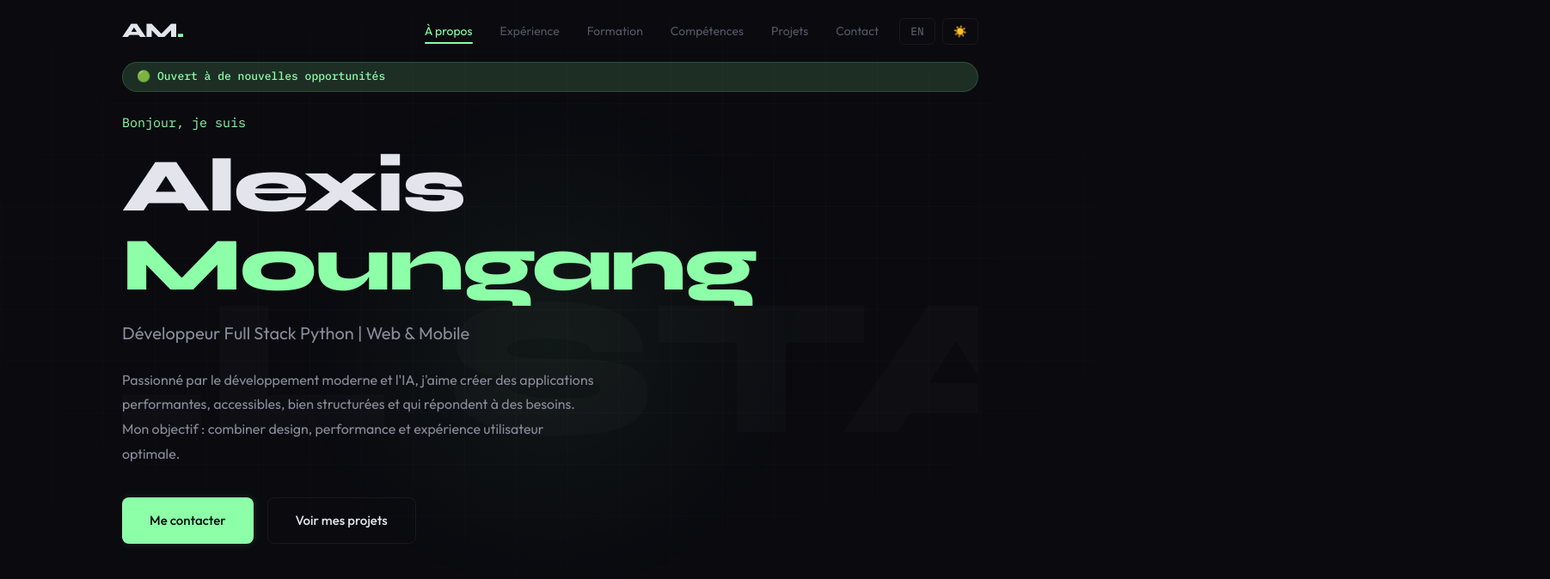
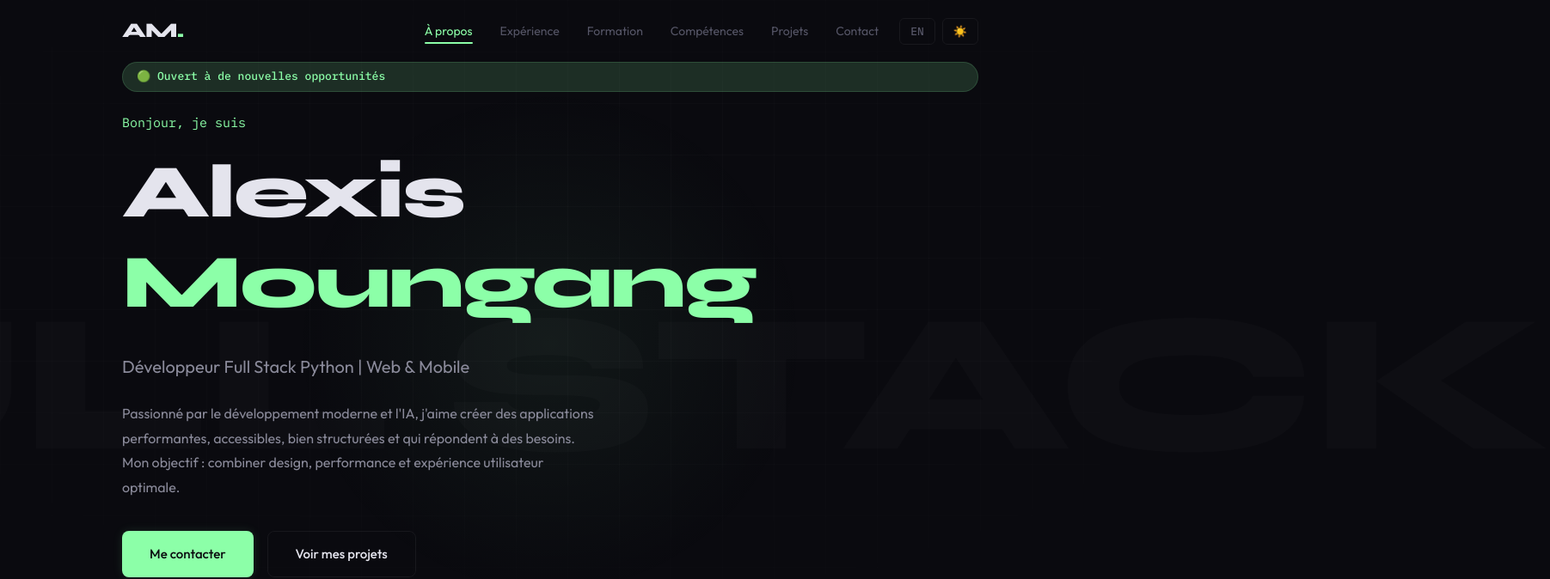
Before and after one commit to AlexisIvan2000/My-website, a React (Vite) app: page / in a window 1280 px wide. Shown: the top 674 px of the page at 86% size, 1803 px wide, since content can reach past the window. Built offline with nearby package versions, Linux system fonts and the light colour scheme.

Commit message:
feat: Ajuste des styles de section : suppression de l'overflow, modification de la hauteur de ligne et ajout de marges

```diff
--- a/src/App.css
+++ b/src/App.css
@@ -376,7 +376,6 @@ section {
   flex-direction: column;
   justify-content: center;
   padding-top: 72px;
-  overflow: hidden;
 }
 
 /* Giant watermark */
@@ -425,8 +424,9 @@ section {
   font-family: var(--font-display);
   font-size: clamp(48px, 8vw, 88px);
   font-weight: 800;
-  line-height: 1.05;
+  line-height: 1.2;
   letter-spacing: -2px;
+  padding-bottom: 4px;
   margin-bottom: 16px;
   opacity: 0;
   animation: fadeSlideUp 0.6s ease 0.4s forwards;
@@ -439,6 +439,7 @@ section {
 .about-name-last {
   color: var(--green);
   display: block;
+  padding-bottom: 0.1em;
 }
 
 .about-role {
```
